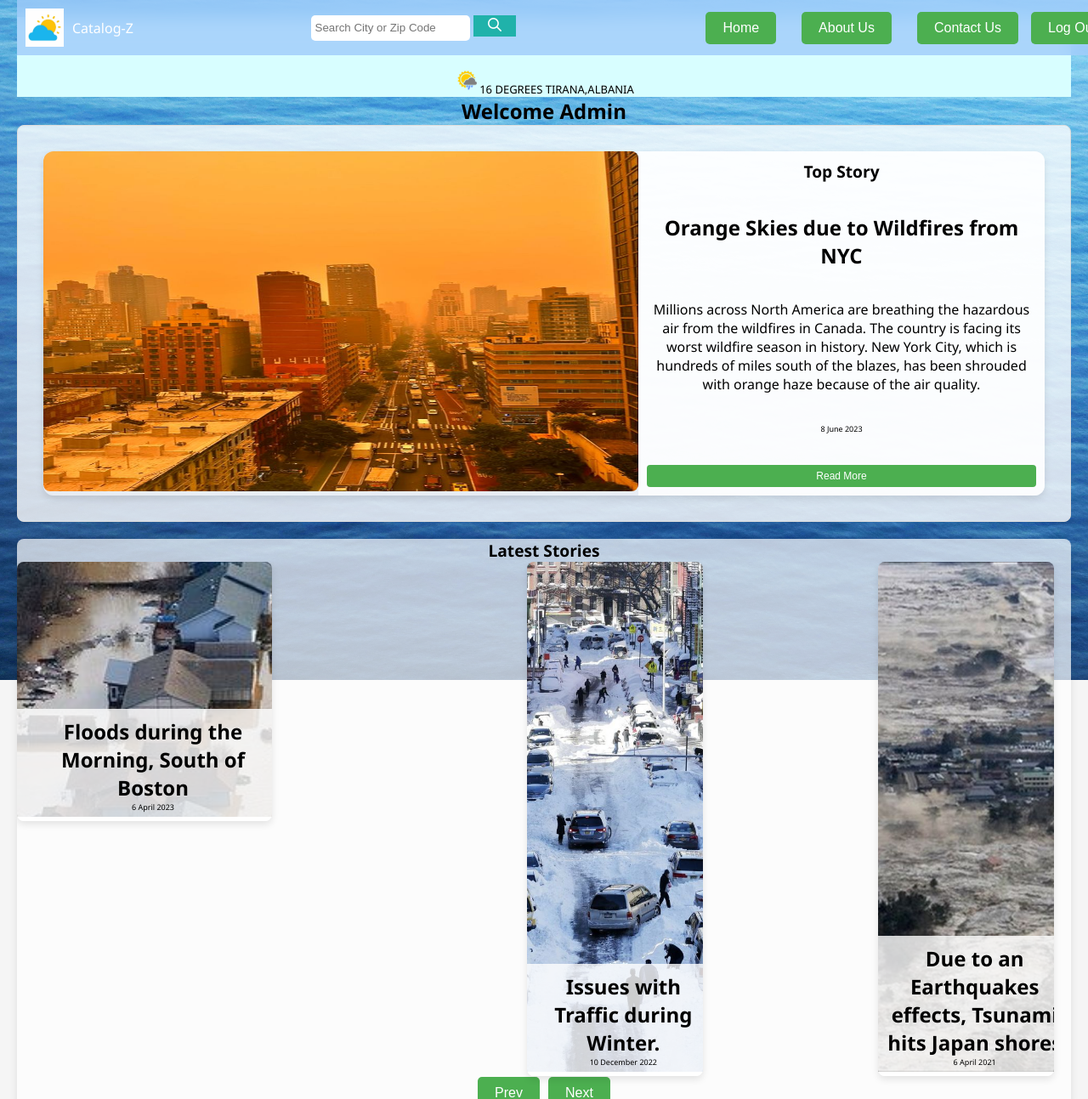
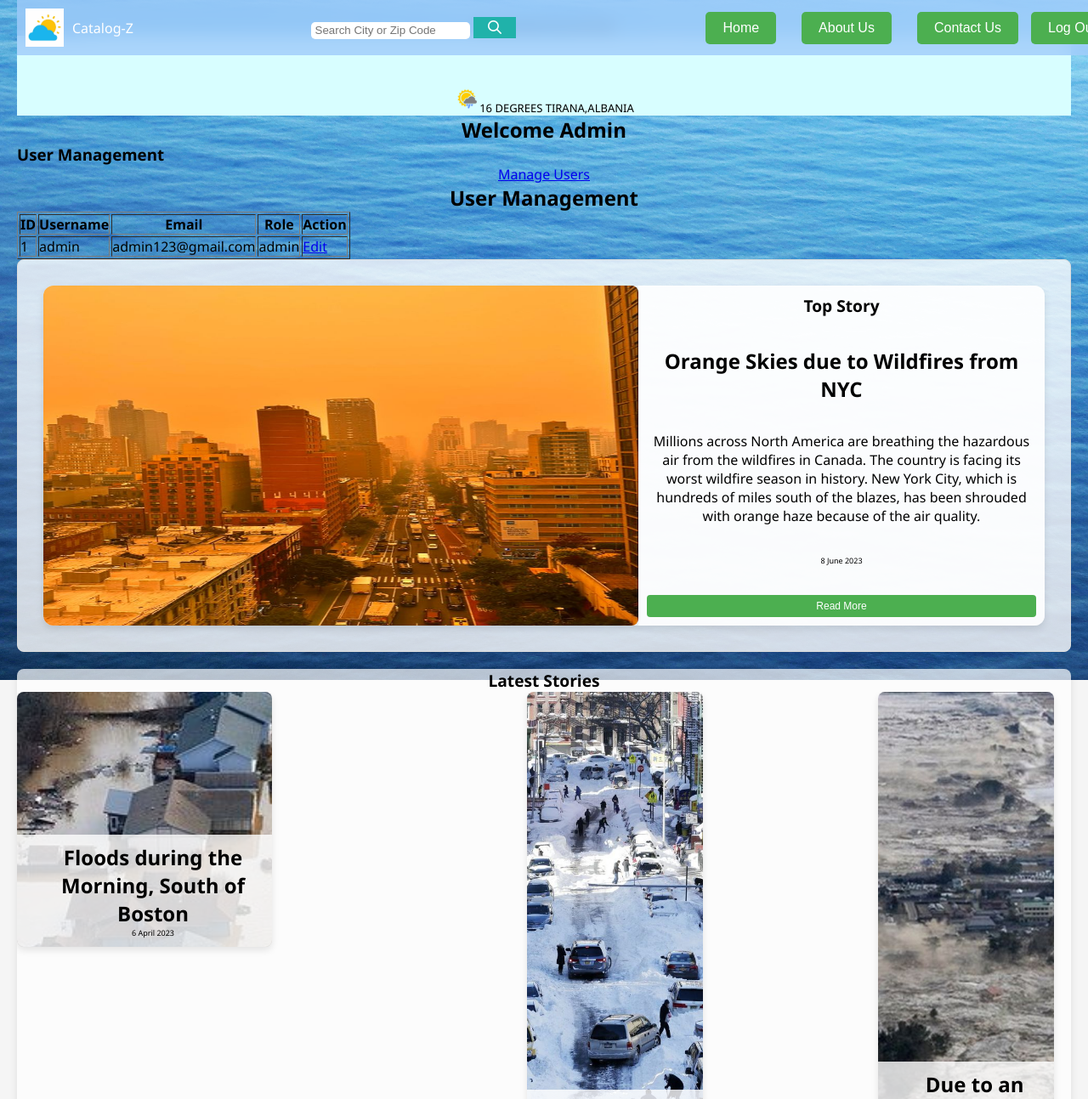
Before and after one commit to drennd/ProjektiWeb1, a PHP site: page /Home.php?action=manageUsers in a window 1280 px wide. Shown: the top 1293 px of the page at 85% size. Run offline with PHP 8.4, Linux system fonts and the light colour scheme; the visitor is signed in with stand-in values (Sample User, id 1); data comes from the database, SQL or seed files in the repository; both versions use the stored data as it was after the commit.

Commit message:
ADMIN EDIT USERS

```diff
--- a/HTMLS/Home.php
+++ b/HTMLS/Home.php
@@ -1,6 +1,6 @@
 <?php
 session_start();
-include 'users.php';
+include 'db_connection.php';  // Include your database connection code
 
 // Check if the user is logged in
 if (!isset($_SESSION['username'])) {
@@ -68,15 +68,78 @@ if (isset($_POST['logout'])) {
 </div>
 
 <main>
-<?php
-        // Display the admin dashboard if the user is an admin
-        if ($is_admin) {
+    <?php
+    if ($is_admin) {
             echo '<div class="admin-dashboard">';
             echo '<h2>Welcome Admin</h2>';
-            // Add other admin dashboard content here
-            echo '</div>';
+            echo '<h3>User Management</h3>';
+            echo '<a href="?action=manageUsers">Manage Users</a>';
+
+        if (isset($_GET['action']) && $_GET['action'] === 'manageUsers') {
+            // Query to fetch all users
+            $query = "SELECT * FROM users";
+            $result = $conn->query($query);
+
+            // Display user data in a table
+            echo '<h2>User Management</h2>';
+            echo '<table border="1">';
+            echo '<tr><th>ID</th><th>Username</th><th>Email</th><th>Role</th><th>Action</th></tr>';
+            while ($row = $result->fetch_assoc()) {
+                echo '<tr>';
+                echo '<td>' . $row['ID'] . '</td>';
+                echo '<td>' . $row['username'] . '</td>';
+                echo '<td>' . $row['email'] . '</td>';
+                echo '<td>' . $row['role'] . '</td>';
+                echo '<td><a href="?action=editUser&id=' . $row['ID'] . '">Edit</a></td>';
+                echo '</tr>';
+            }
+            echo '</table>';
         }
+
+        echo '</div>';
+    }
+    ?>
+
+<?php
+    if (isset($_GET['action']) && $_GET['action'] === 'editUser') {
+        // Retrieve user ID from URL parameter
+        $userID = $_GET['id'];
+
+        // Query to fetch user data based on ID
+        $query = "SELECT * FROM users WHERE ID = $userID";
+        $result = $conn->query($query);
+        $userData = $result->fetch_assoc();
+
+        // Display a form to edit user data
         ?>
+        <form method="post" action="">
+            <input type="hidden" name="userID" value="<?php echo $userData['ID']; ?>">
+            <label>Username:</label>
+            <input type="text" name="username" value="<?php echo $userData['username']; ?>">
+            <label>Email:</label>
+            <input type="text" name="email" value="<?php echo $userData['email']; ?>">
+            <label>Role:</label>
+            <input type="text" name="role" value="<?php echo $userData['role']; ?>">
+            <input type="submit" name="updateUser" value="Update User">
+        </form>
+        <?php
+
+        // Handle the form submission to update user data
+        if (isset($_POST['updateUser'])) {
+            $newUsername = $_POST['username'];
+            $newEmail = $_POST['email'];
+            $newRole = $_POST['role'];
+
+            // Update user data in the database
+            $updateQuery = "UPDATE users SET username='$newUsername', email='$newEmail', role='$newRole' WHERE ID=$userID";
+            $conn->query($updateQuery);
+
+            // Redirect back to the user management section
+            header('Location: Home.php?action=manageUsers');
+            exit();
+        }
+    }
+    ?>
 
 
 
--- a/HTMLS/users.php
+++ b/HTMLS/users.php
@@ -57,4 +57,11 @@
     'password' => '123',
     'role' => 'user',
   ),
+  9 =>
+  array (
+    'email' => 'd1.mus@gmail.com',
+    'username' => 'rinor',
+    'password' => '12345',
+    'role' => 'user',
+  ),
 );
```
Also changed, not shown: HTMLS/127_0_0_1 (1).sql (added, +145 -0 lines).
